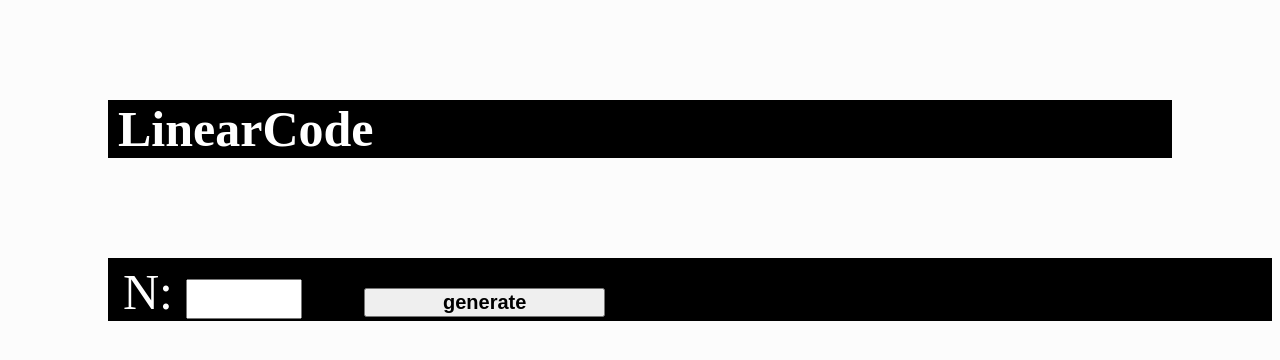
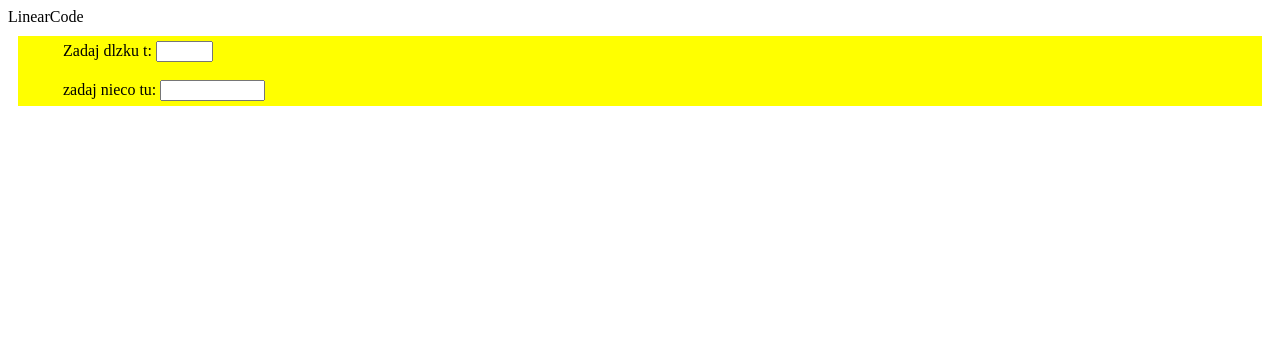
Before and after one commit to Robert-Dobry/Prange, a Flask app: page /gen-code in a window 1280 px wide. Shown: the top 360 px of the page. Run offline with Flask 3, Linux system fonts and the light colour scheme.

Commit message:
undo frontend things

```diff
--- a/src/server.py
+++ b/src/server.py
@@ -11,13 +11,8 @@ def home():
 @app.route('/gen-code', methods=["POST","GET"])
 def generate():
     if request.method == "POST":
-        n = int(request.form['n'])
-        k = int(n/2) if (n%2==0) else int(n/2)+1
-
-        matrix_data = generate_matrix(n,k)
-        matrix={"data" : matrix_data}
-
-        return render_template('matrix.html', matrix=matrix)
+        form = request.form
+        return render_template('matrix.html')
     else:
         return render_template('index.html')
 
--- a/src/static/css/styles.css
+++ b/src/static/css/styles.css
@@ -1,82 +1,10 @@
-body {
-    background-color: rgba(252, 252, 252, 0.99);
+.div2 {
+    padding: 5px;
+    background-color: yellow;
+    margin: 10px;
 }
 
-.container {
-    color: black;
-    font-family:Verdana, Geneva, Tahoma, sans-serif;
-    margin: 30px;
-    padding: 5px;
-    font-size: 25px;
-    background-color: greenyellow;
-    display: inline-block;
-    align-items: center;
-    /* overflow-x: auto; */
+.vstup {
+    padding: 20px;
+    margin: 20px;
 }
-
-.container-child {
-    background-color: white;
-    border-style: solid;
-    margin: 5px;
-    display: block;
-    padding: 5px;
-    width: fit-content;
-    white-space: nowrap;
-}
-
-
-/* .received {
-    color: black;
-    font-family:Verdana, Geneva, Tahoma, sans-serif;
-    margin: 30px;
-    border-color: black;
-    border-style: solid;
-    display: inline-block;
-    padding: 5px;
-    font-size: 25px;
-    background-color: cyan;
-} */
-
-.moja {
-    color: white;
-    font-size: 50px;
-    font-weight: bold;
-    background-color: rgba(0, 0, 0, 0.99);
-    padding-left: 10px;
-    padding-right: 10px;
-}
-
-
-.div1 {
-
-    background-color: rgb(0, 0, 0);
-    margin: 100px;
-}
-
-.div2 {
-    background-color: black;
-    margin-top: 50px;
-    margin-left: 100px;
-}
-
-.NK {
-    font-size: 50px;
-    margin-left: 15px;
-    color: rgb(255, 255, 255);
-}
-
-input {
-    size: 50px;
-    font-size: 30px;
-}
-
-
-
-.gen {
-    margin-top: 30px;
-    font-size: 20px;
-    margin-left: 50px;
-    font-weight: bold;
-    padding-left: 77px;
-    padding-right: 77px;
-}
--- a/src/templates/index.html
+++ b/src/templates/index.html
@@ -17,17 +17,15 @@
    </div>
 
    <div class="div2">
-    <form action="/gen-code" method="post">
+    <form method="post">
 
-        <span class="NK"> N:
+        <span class="vstup"> Zadaj dlzku t:
         <input type="text" name="n" size="4" >
+        </span><br><br>
+
+        <span class="vstup"> zadaj nieco tu:
+        <input type="text" name="xd" size="10">
         </span>
-
-        <!-- <span class="NK"> K:
-        <input type="text" name="k" size="4"><br>
-        </span> -->
-
-        <input class="gen" type="submit" id="submit" value="generate">
 
     </form>
    </div>
```
Also changed, not shown: src/templates/matrix.html (+1 -8 lines).
